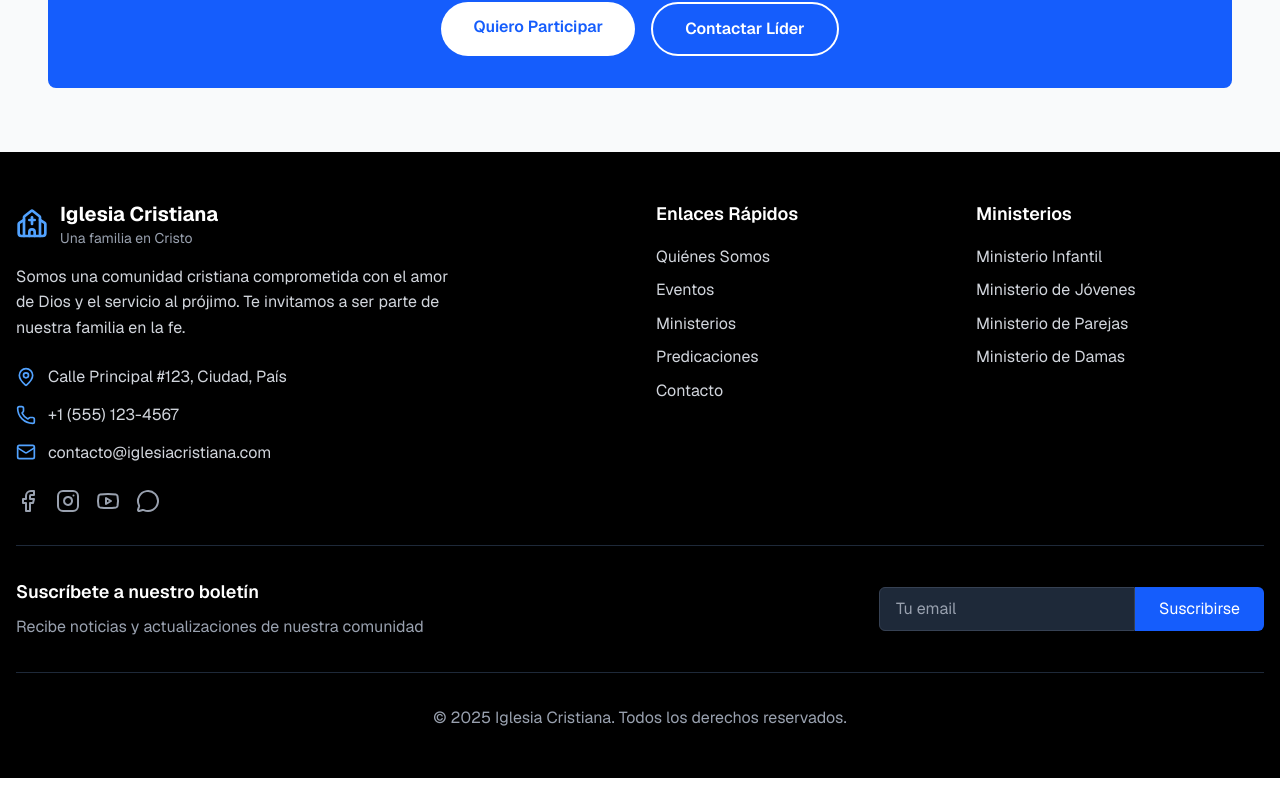
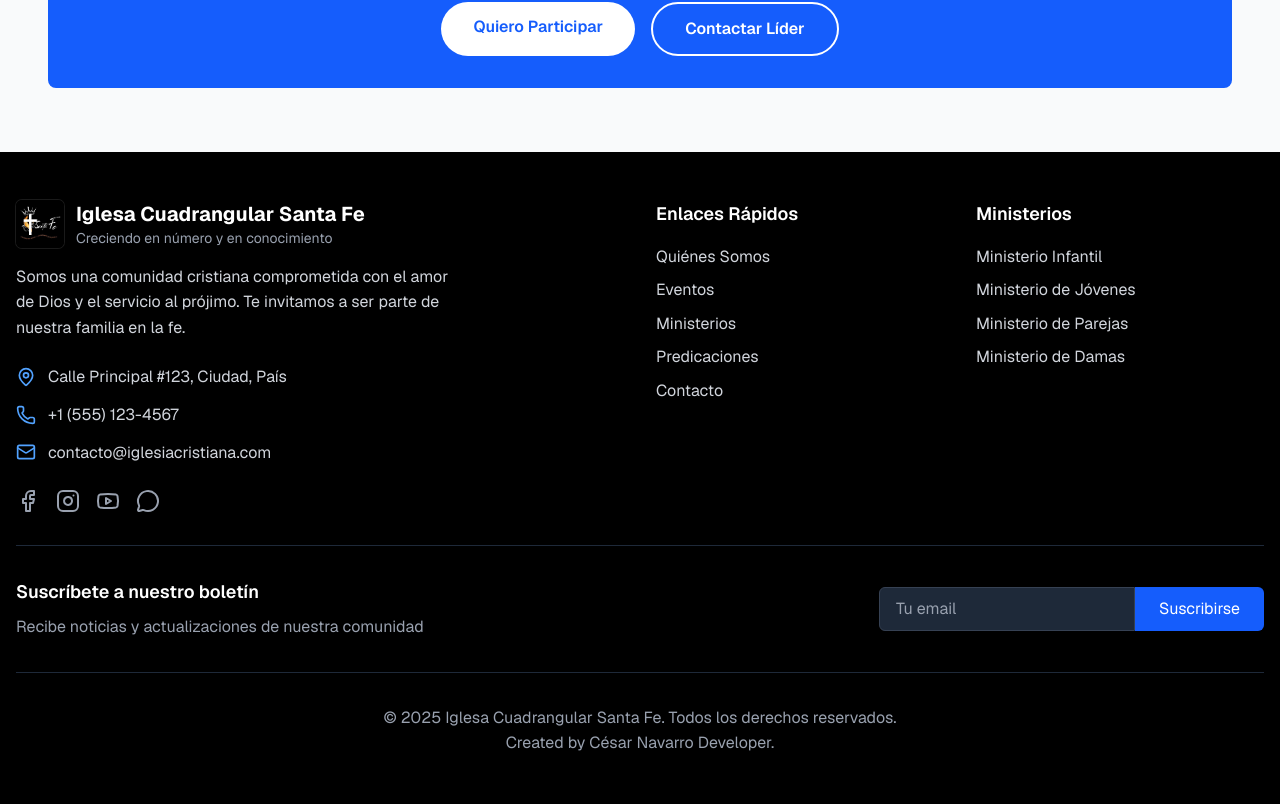
Before and after one commit to cesarnavarro1011/icc_santafe-fronted, a Next.js app: page / in a window 1280 px wide. Shown: the part 4646-5450 px from the top of the page. Before the commit the page ends 5424 px from the top, so only its background shows below. Built offline with nearby package versions, Linux system fonts and the light colour scheme.

Commit message:
feat: actualizar el pie de página con el logo y la información de la iglesia

```diff
--- a/src/components/layout/Footer.tsx
+++ b/src/components/layout/Footer.tsx
@@ -1,7 +1,8 @@
 'use client';
 
 import Link from 'next/link';
-import { Church, Phone, Mail, MapPin, Facebook, Instagram, Youtube, MessageCircle } from 'lucide-react';
+import Image from 'next/image';
+import { Phone, Mail, MapPin, Facebook, Instagram, Youtube, MessageCircle } from 'lucide-react';
 
 export default function Footer() {
   const currentYear = new Date().getFullYear();
@@ -27,10 +28,19 @@ export default function Footer() {
           {/* Logo y Descripción */}
           <div className="col-span-1 lg:col-span-2">
             <div className="flex items-center space-x-3 mb-4">
-              <Church className="h-8 w-8 text-blue-400" />
+              <span className="relative h-12 w-12 rounded-md overflow-hidden ring-1 ring-white/10 shadow-sm shadow-black/30 flex-shrink-0">
+                <Image
+                  src="/images/logo.jpg"
+                  alt="Logo Iglesia"
+                  fill
+                  sizes="100px"
+                  className="object-cover"
+                  priority
+                />
+              </span>
               <div>
-                <h3 className="text-xl font-bold">Iglesia Cristiana</h3>
-                <p className="text-gray-400 text-sm">Una familia en Cristo</p>
+                <h3 className="text-xl font-bold">Iglesa Cuadrangular Santa Fe</h3>
+                <p className="text-gray-400 text-sm">Creciendo en número y en conocimiento</p>
               </div>
             </div>
             <p className="text-gray-300 mb-6 max-w-md">
@@ -137,7 +147,10 @@ export default function Footer() {
         {/* Copyright */}
         <div className="border-t border-gray-800 mt-8 pt-8 text-center">
           <p className="text-gray-400">
-            © {currentYear} Iglesia Cristiana. Todos los derechos reservados.
+            © {currentYear} Iglesa Cuadrangular Santa Fe. Todos los derechos reservados.
+          </p>
+            <p className="text-gray-400">
+            Created by César Navarro Developer.
           </p>
         </div>
       </div>
```
